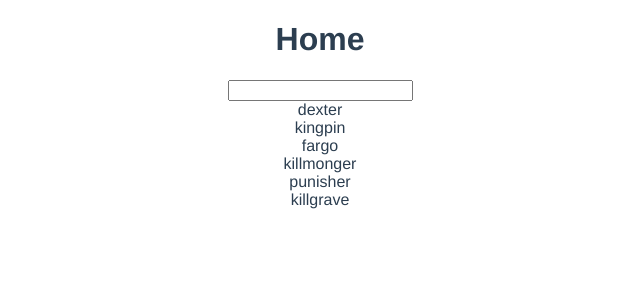
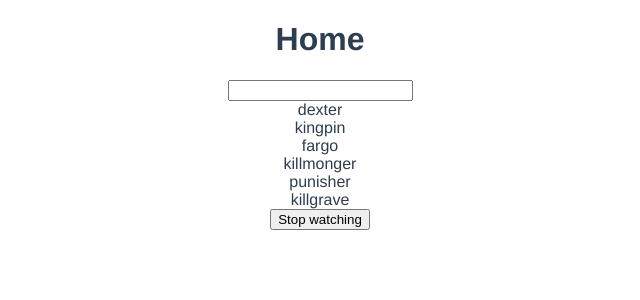
Before and after one commit to itsanshulverma/learning-vuejs, a Vue app in the folder 12_composition-api/: page / in a window 1280 px wide. Shown: the top 300 px of the page, without its empty margins (320-960 px from the left). Built offline with nearby package versions, Linux system fonts and the light colour scheme.

Commit message:
Using watch and watchEffect

```diff
--- a/12_composition-api/src/views/HomeView.vue
+++ b/12_composition-api/src/views/HomeView.vue
@@ -17,11 +17,12 @@
     <div v-for="name in searchedNames" :key="name">
       {{ name }}
     </div>
+    <button @click="handleClick">Stop watching</button>
   </div>
 </template>
 
 <script>
-import { computed, ref, reactive } from 'vue'
+import { watch, computed, ref, reactive, watchEffect } from 'vue'
 
 export default {
   name: 'HomeView',
@@ -92,11 +93,33 @@ export default {
     /* ------------------------------------- */
     const search = ref('')
     const names = ref(['dexter', 'kingpin', 'fargo', 'killmonger', 'punisher', 'killgrave'])
+
+    // Using watch function/watchEffect hook
+    const stopWatch = watch(search, () => {
+      console.log('watch function ran')
+    })
+    const stopWatchEffect = watchEffect(() => {
+      console.log('watchEffect fucntion ran', search.value)
+    })
+    /*
+      In watch, we have to explicitly specify which data to watch,
+      but watchEffect watches every data inside it.
+      If we don't want to use the value inside the function and to run
+      it for the first time, use watch function.
+      Otherwise, use watchEffect which runs atleast once.
+    */
+
     const searchedNames = computed(() => {
       return names.value.filter((name) => name.includes(search.value))
     })
 
-    return { search, searchedNames }
+    // Stopping watch and watchEffect
+    const handleClick = () => {
+      stopWatch()
+      stopWatchEffect()
+    }
+
+    return { search, searchedNames, handleClick }
 
   }
 }
```
